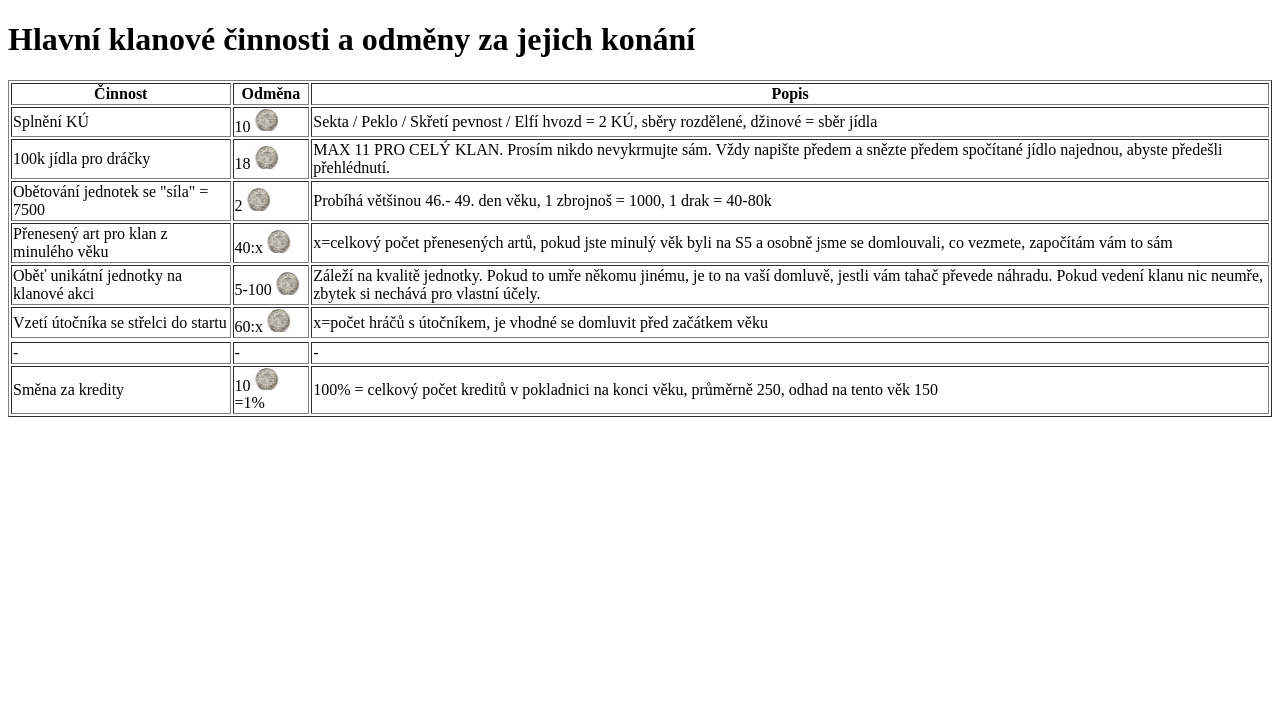
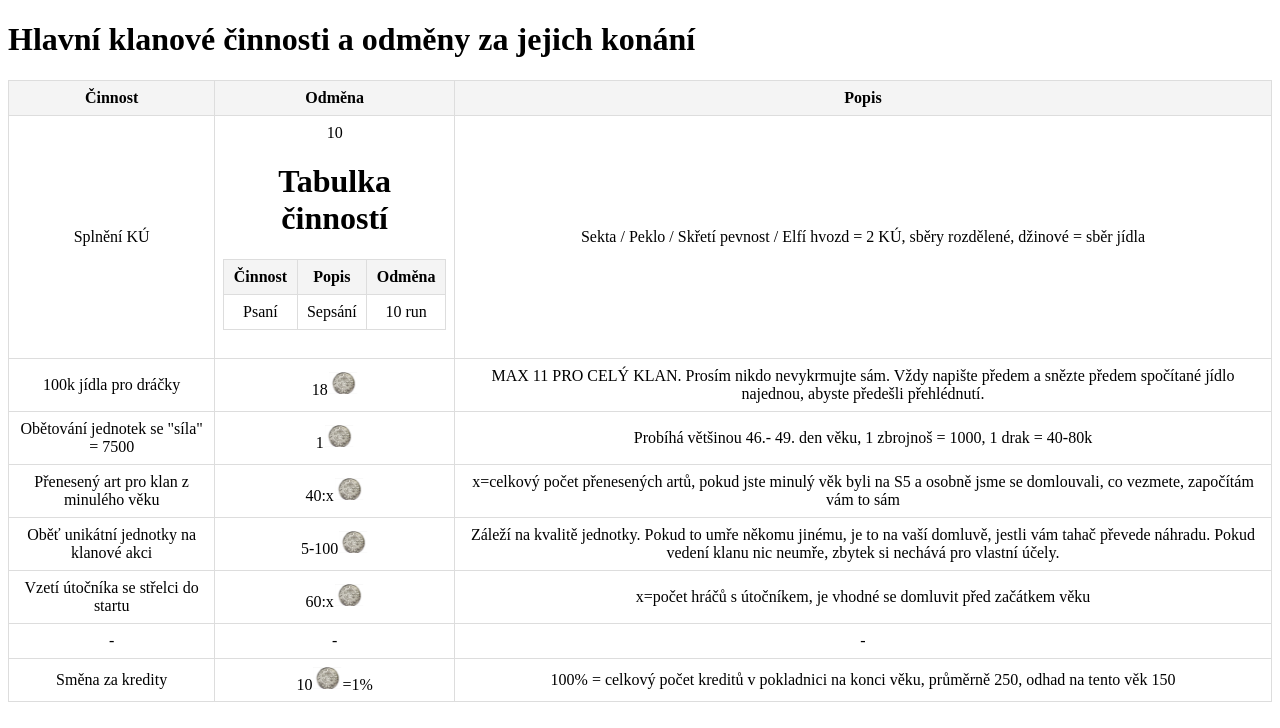
Before and after one commit to Dejviik01/Mestane_S5_ph, a plain HTML site: page Hlavní klanové činnosti a odměny za jejich konání.html in a window 1280 px wide. Drawn offline with Linux system fonts and the light colour scheme.

Commit message:
Add files via upload

```diff
--- a/Hlavní klanové činnosti a odměny za jejich konání.html
+++ b/Hlavní klanové činnosti a odměny za jejich konání.html
@@ -18,7 +18,50 @@
         <tbody>
             <tr>
                 <td>Splnění KÚ</td>
-                <td>10<img src="denar.jpg" alt="1 denár" width="30"></td>
+                <td>10<!DOCTYPE html>
+<html lang="cs">
+<head>
+    <meta charset="UTF-8">
+    <meta name="viewport" content="width=device-width, initial-scale=1.0">
+    <title>Tabulka - Činnosti</title>
+    <style>
+        table {
+            width: 100%;
+            border-collapse: collapse;
+            margin: 20px 0;
+        }
+        th, td {
+            border: 1px solid #ddd;
+            text-align: center;
+            padding: 8px;
+        }
+        th {
+            background-color: #f4f4f4;
+            font-weight: bold;
+        }
+    </style>
+</head>
+<body>
+    <h1>Tabulka činností</h1>
+    <table>
+        <thead>
+            <tr>
+                <th>Činnost</th>
+                <th>Popis</th>
+                <th>Odměna</th>
+            </tr>
+        </thead>
+        <tbody>
+            <tr>
+                <td>Psaní</td>
+                <td>Sepsání</td>
+                <td>10 run</td>
+            </tr>
+        </tbody>
+    </table>
+</body>
+</html>
+</td>
                 <td>Sekta / Peklo / Skřetí pevnost / Elfí hvozd = 2 KÚ, sběry rozdělené, džinové = sběr jídla </td>
             </tr>
             <tr>
@@ -28,7 +71,7 @@
             </tr>
             <tr>
                 <td>Obětování jednotek se "síla" = 7500  </td>
-                <td>2<img src="denar.jpg" alt="1 denár" width="30"="denar.jpg" alt="1 denár" width="30"></td>
+                <td>1<img src="denar.jpg" alt="1 denár" width="30"="denar.jpg" alt="1 denár" width="30"></td>
                 <td>Probíhá většinou 46.- 49. den věku, 1 zbrojnoš = 1000, 1 drak = 40-80k </td>
             </tr>
             <tr>
```
